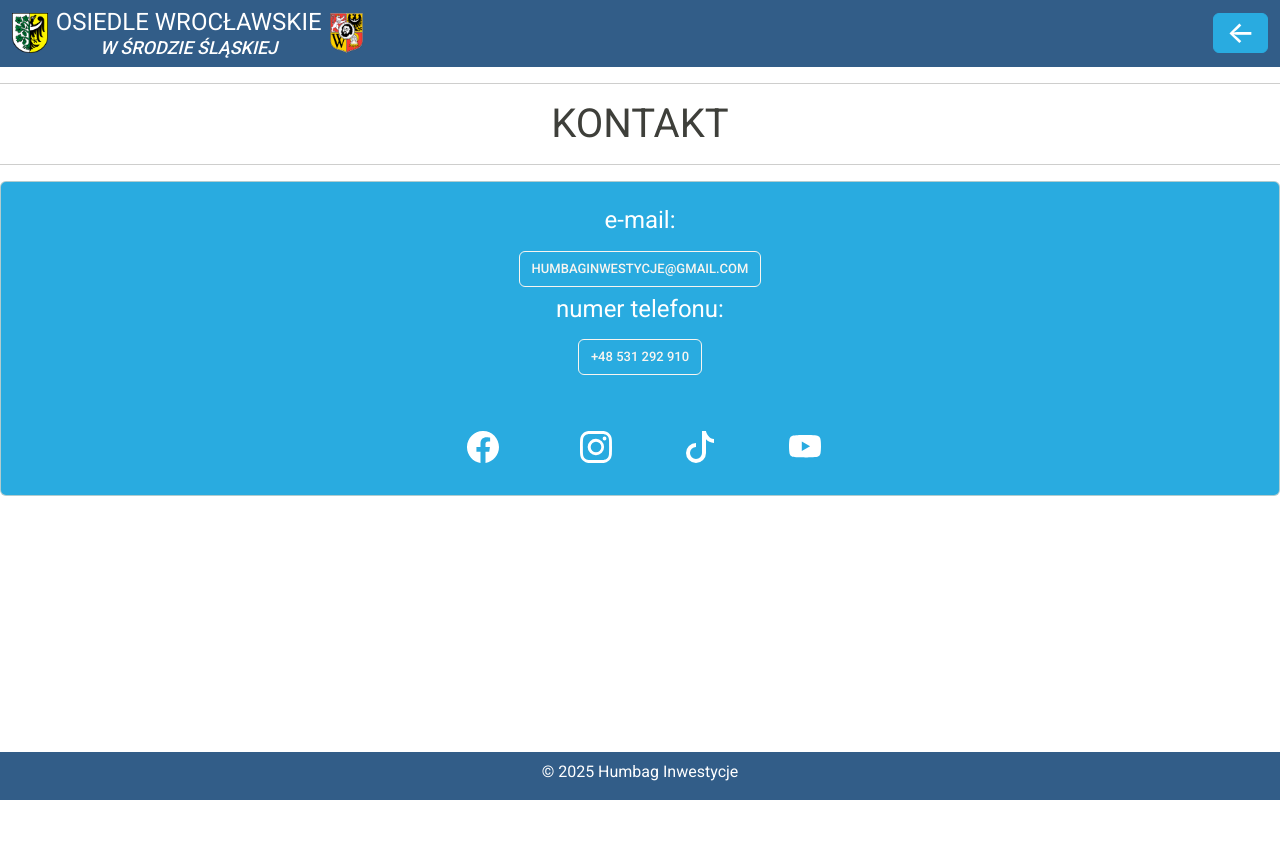
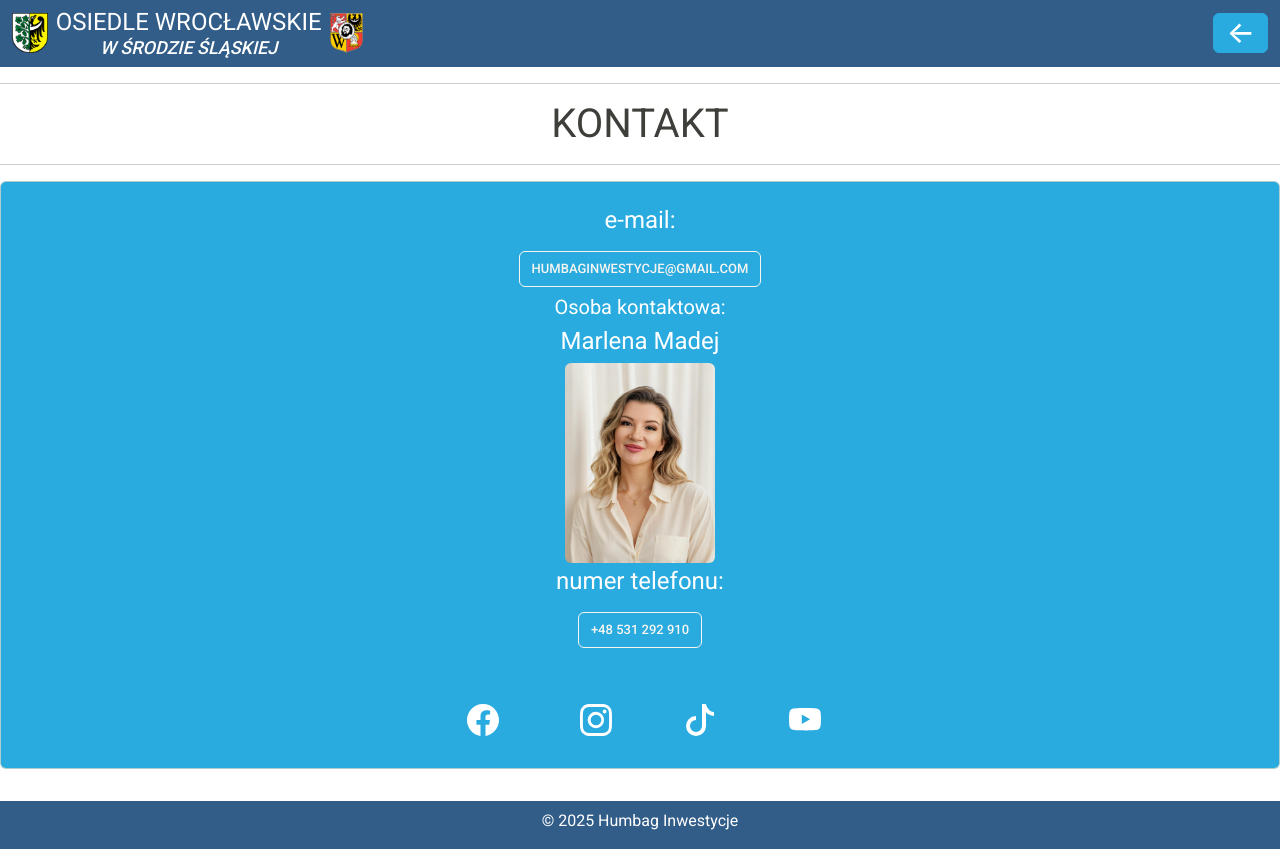
Before and after one commit to humbaginwestycje/start, a plain HTML site: page pages/contact.html in a window 1280 px wide. Before the commit the page ends 800 px from the top, so only its background shows below. Drawn offline with nearby package versions, Linux system fonts and the light colour scheme.

Commit message:
add contact person

```diff
--- a/pages/contact.html
+++ b/pages/contact.html
@@ -43,6 +43,13 @@
     <div class="col-lg-2 m-2 d-flex align-self-center justify-content-center">
         <a class="btn btn-outline-light flex-wrap" href="mailto:humbaginwestycje@gmail.com">humbaginwestycje@gmail.com</a>
     </div>
+    <div class="flex-column">
+        <h5 class="text-white text-center">Osoba kontaktowa:</h5>
+        <h4 class="text-white text-center">Marlena Madej</h4>
+    </div>
+    <div class="col align-self-center align-content-center mb-1">
+        <img class="rounded img-flow" src="../assets/contact.png"  height="200px">
+    </div>
     <h4 class="text-white text-center">numer telefonu:</h4>
     <div class="col-lg-2 m-2 d-flex align-self-center justify-content-center">
         <a class="btn btn-outline-light flex-wrap" href="tel:+48531292910">+48 531 292 910</a>
```
Also changed, not shown: assets/contact.png (added).
